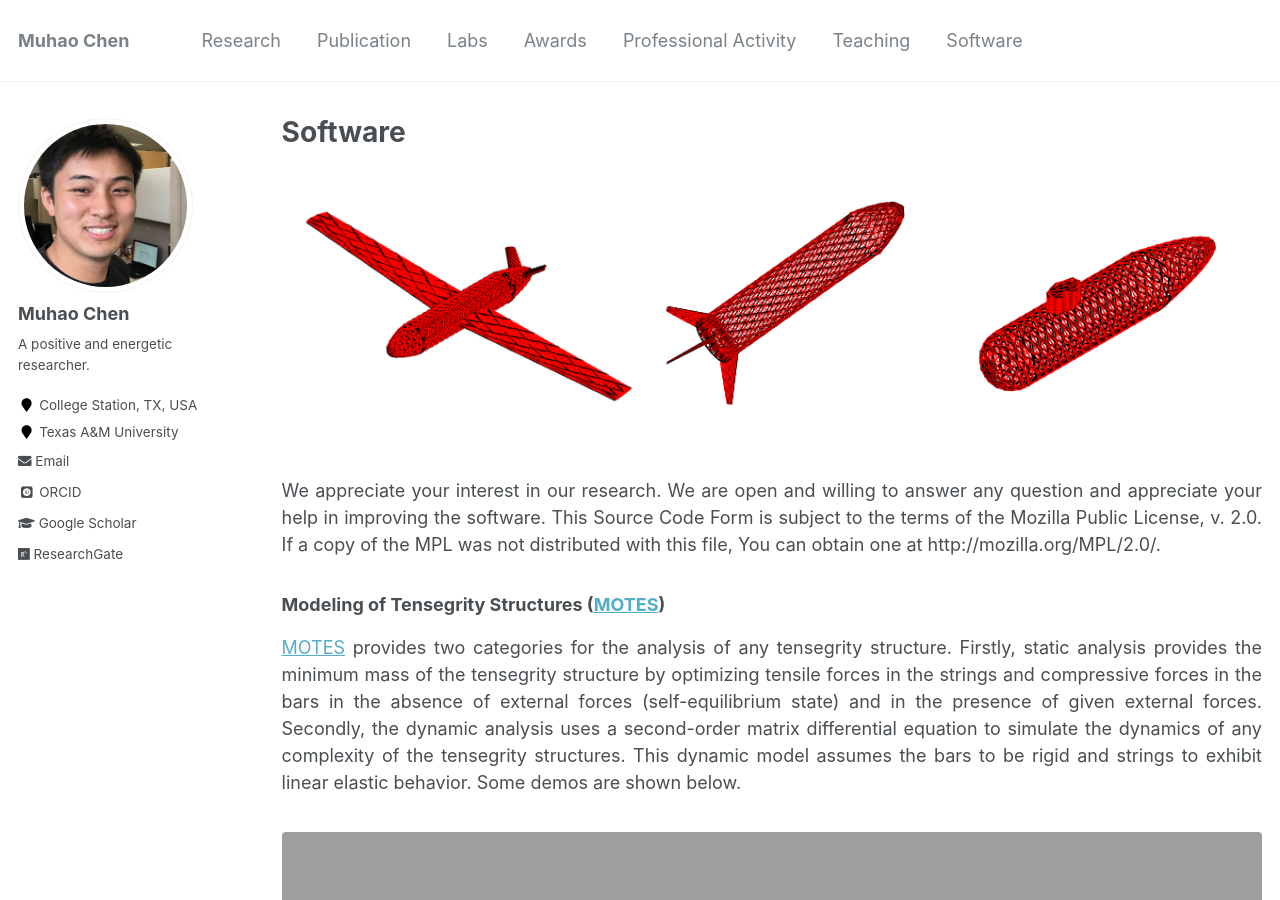
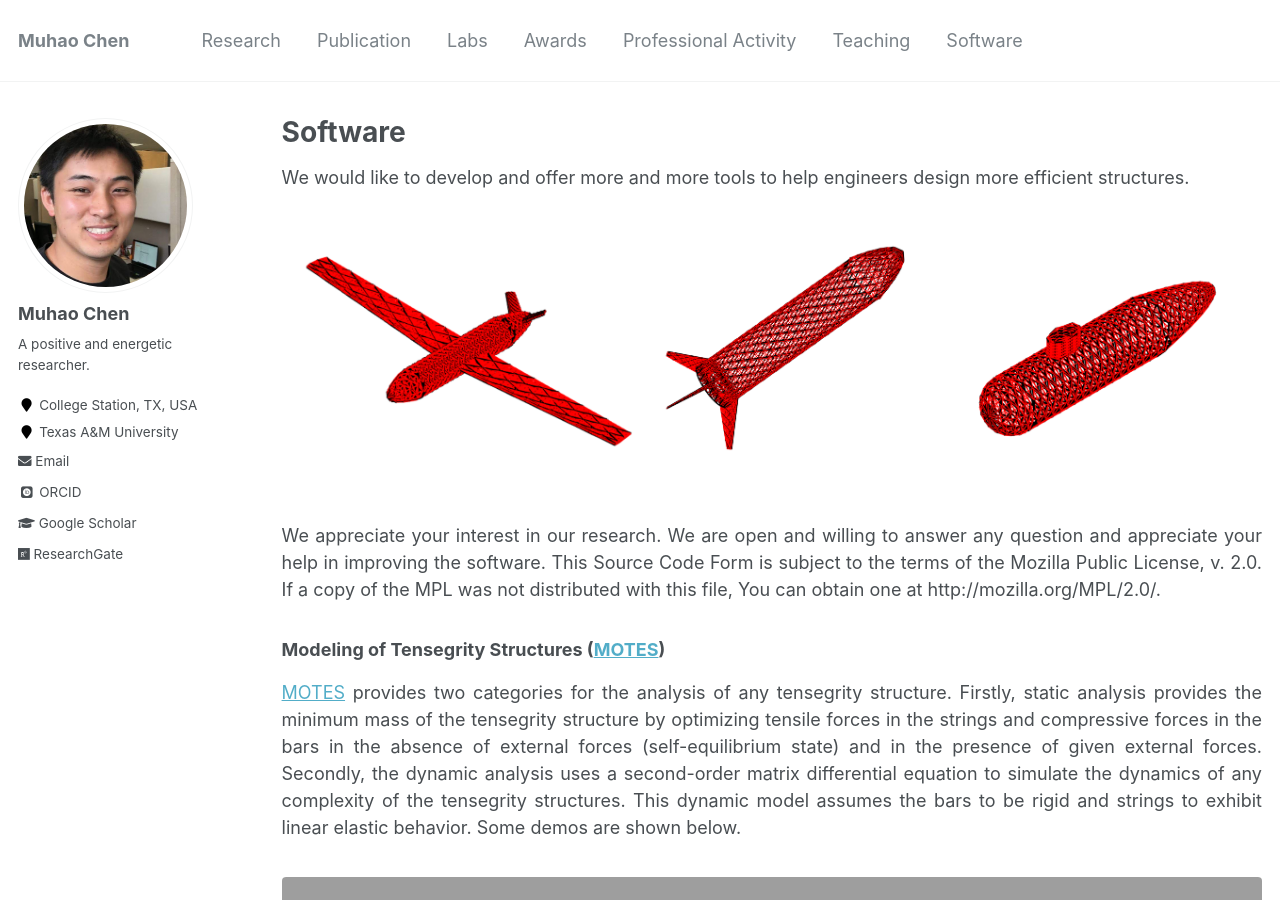
Before and after one commit to Muhao-Chen/muhao-chen.github.io, a Jekyll site: the page built from _pages/resources.md, in a window 1280 px wide and 900 px high. Built offline with Jekyll 4.4.1, drawn with Linux system fonts in a browser that asks for light colours; some web fonts are replaced.

Commit message:
Update resources.md

```diff
--- a/_pages/resources.md
+++ b/_pages/resources.md
@@ -7,6 +7,8 @@ toc: true
 ---
 
 <div style="text-align: justify;" markdown="1">
+
+We would like to develop and offer more and more tools to help engineers design more efficient structures.
 
 <td><figure><img src="{{ site.url }}/images/rffi/plane_rocket_sub.png" width="200"/></figure></td>
 
```
